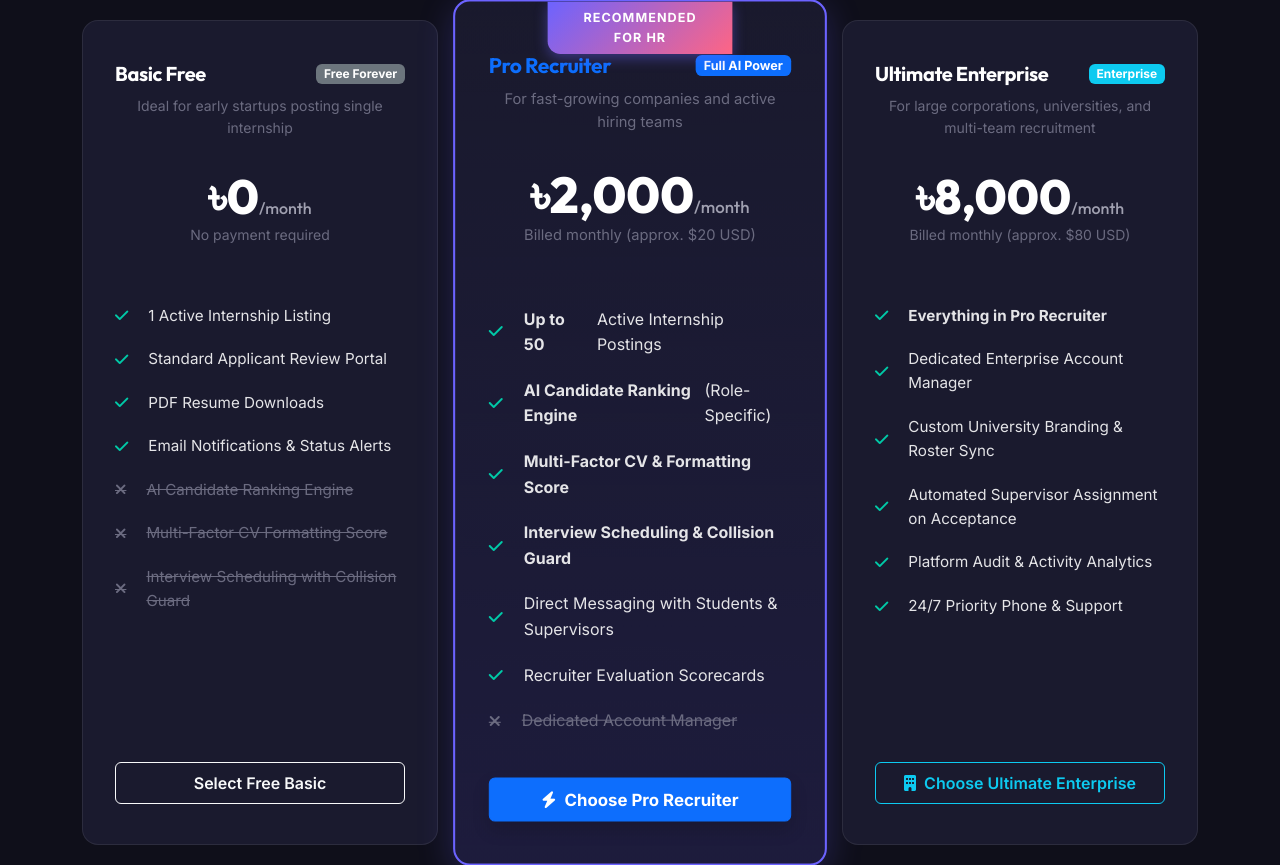
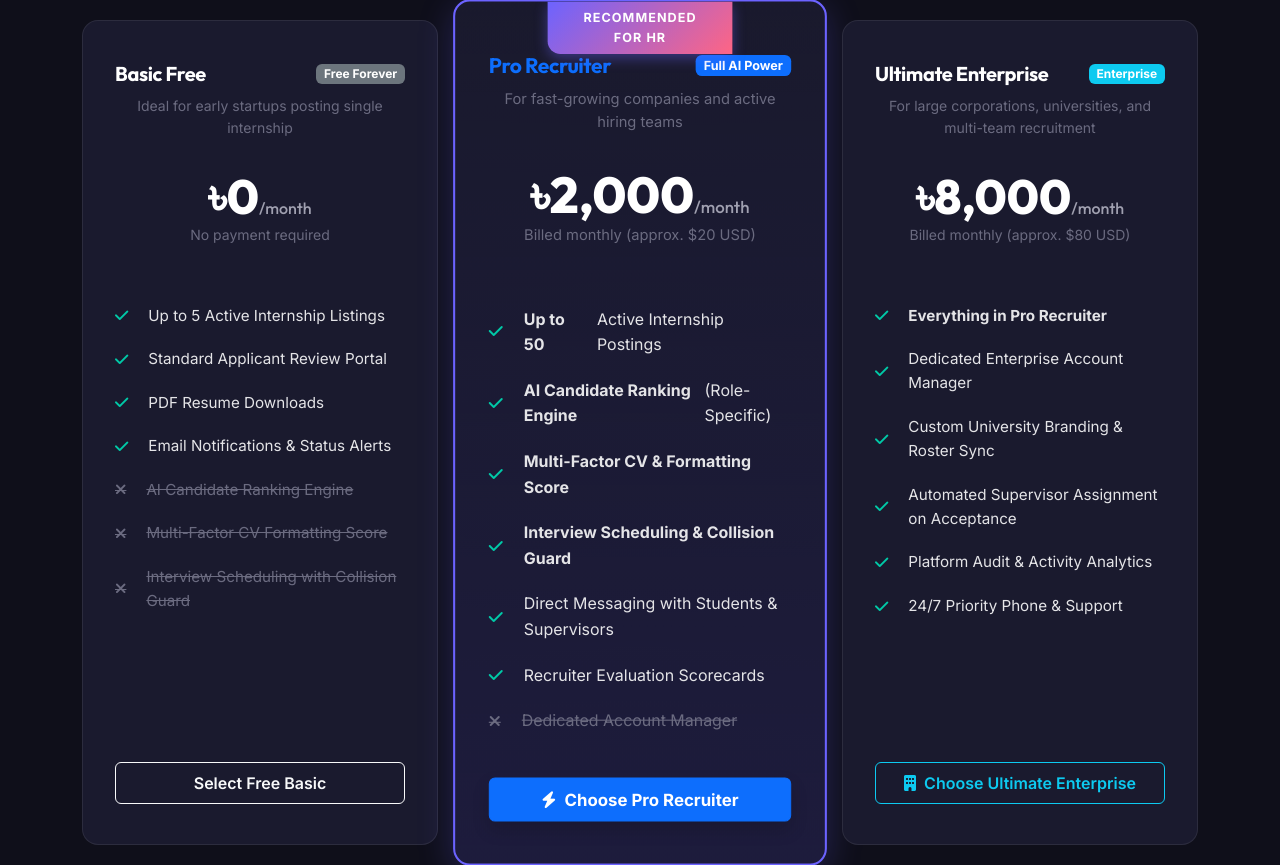
Before and after one commit to A-Rakin/internai, a Django app: page /pricing/ in a window 1280 px wide. Shown: the part 615-1480 px from the top of the page. Run offline with Django 4.2, Linux system fonts and the light colour scheme.

Commit message:
feat: Update Company Basic plan active internship posting limit from 1 to 5

```diff
--- a/billing/views.py
+++ b/billing/views.py
@@ -35,7 +35,7 @@ PLANS = {
         'price_usd_monthly': 0,
         'description': 'Essential recruitment tools for startups and small teams.',
         'features': [
-            '1 Active Internship Listing Limit',
+            'Up to 5 Active Internship Listings',
             'Standard Applicant Review Portal',
             'PDF Resume Downloads',
             'Basic Email Notifications',
--- a/templates/landing/pricing.html
+++ b/templates/landing/pricing.html
@@ -271,7 +271,7 @@
                     </div>
 
                     <ul class="pricing-features">
-                        <li><i class="fas fa-check"></i> 1 Active Internship Listing</li>
+                        <li><i class="fas fa-check"></i> Up to 5 Active Internship Listings</li>
                         <li><i class="fas fa-check"></i> Standard Applicant Review Portal</li>
                         <li><i class="fas fa-check"></i> PDF Resume Downloads</li>
                         <li><i class="fas fa-check"></i> Email Notifications & Status Alerts</li>
```
Also changed, not shown: companies/views.py (+4 -4 lines).
